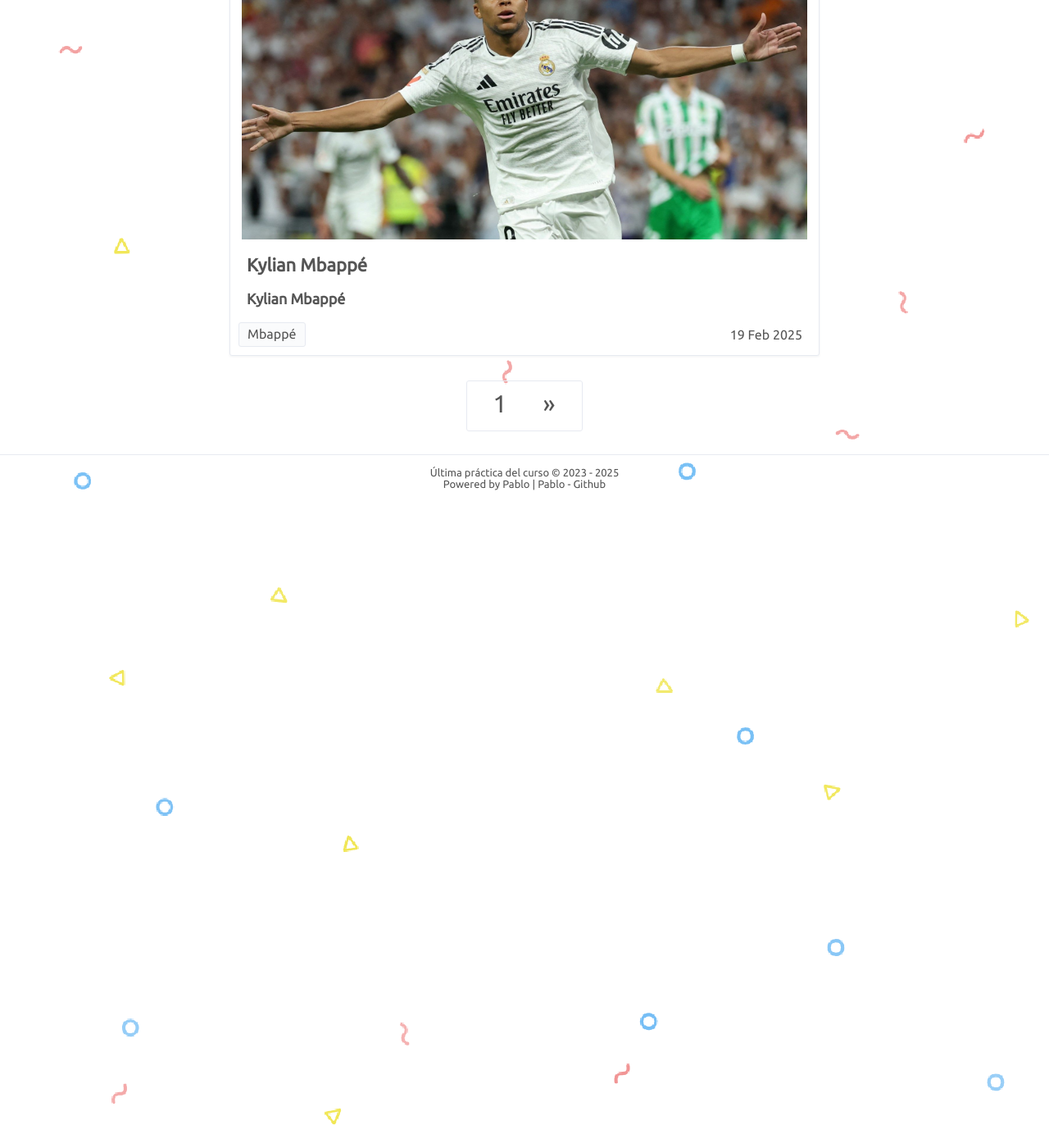
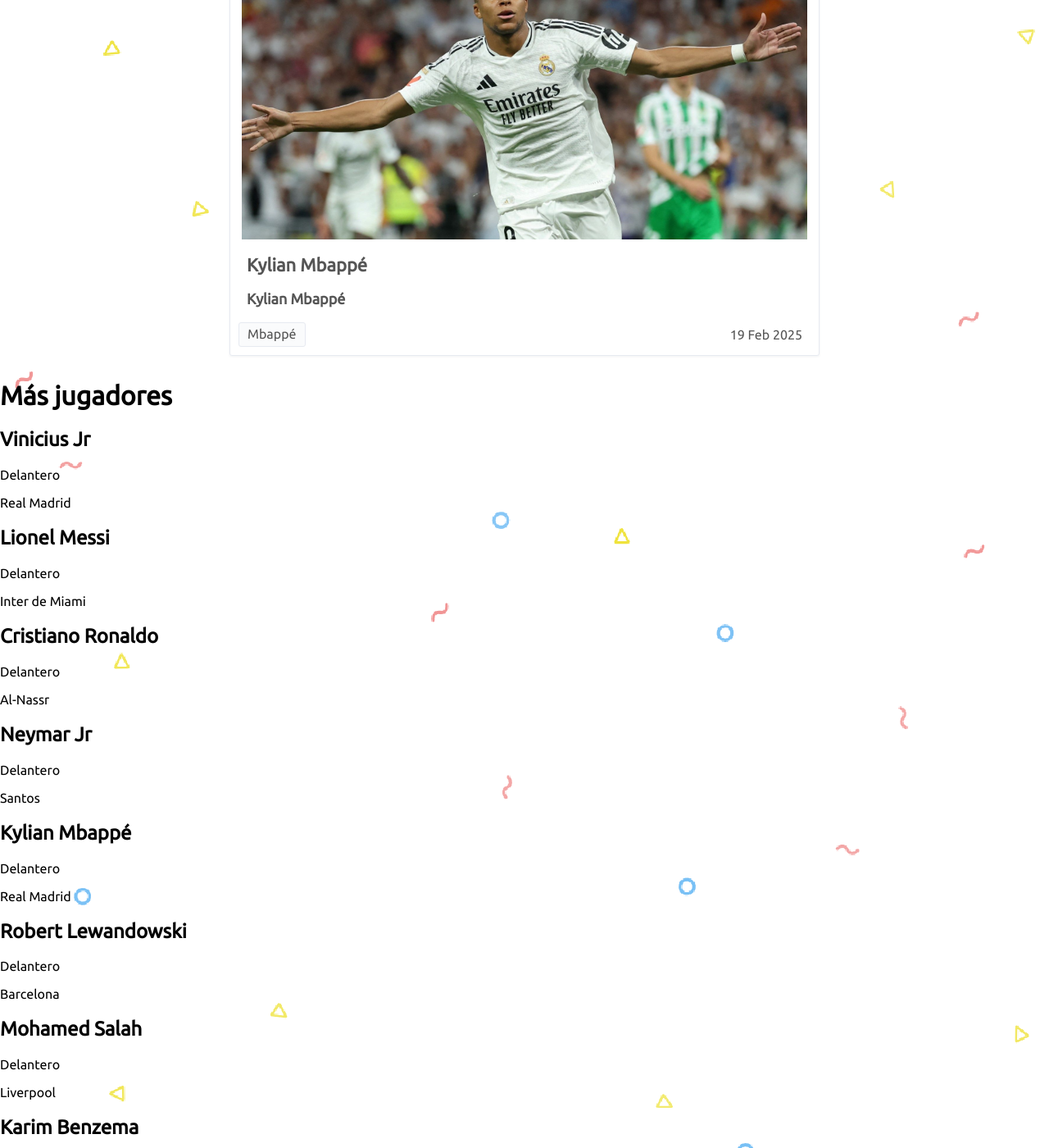
Before and after one commit to pabloap7/pabloap7.github.io, a Jekyll site: the page built from index.html, in a window 1280 px wide and 1400 px high, scrolled down 1018 px. Shown: the whole window at 82% size. Built offline with Jekyll 4.4.1, drawn with Linux system fonts in a browser that asks for light colours; comment, search, counter and statistics services are not loaded; some of the changed text lies outside the part shown.

Commit message:
Add player data and update footer links

```diff
--- /dev/null
+++ b/_data/jugadores.json
@@ -0,0 +1,50 @@
+[
+    {
+        "nombre": "Vinicius Jr",
+        "posicion": "Delantero",
+        "nacionalidad": "Brasil",
+        "equipo": "Real Madrid"
+    },
+    {
+        "nombre": "Lionel Messi",
+        "posicion": "Delantero",
+        "nacionalidad": "Argentina",
+        "equipo": "Inter de Miami"
+    },
+    {
+        "nombre": "Cristiano Ronaldo",
+        "posicion": "Delantero",
+        "nacionalidad": "Portugal",
+        "equipo": "Al-Nassr"
+    },
+    {
+        "nombre": "Neymar Jr",
+        "posicion": "Delantero",
+        "nacionalidad": "Brasil",
+        "equipo": "Santos"
+    },
+    {
+        "nombre": "Kylian Mbappé",
+        "posicion": "Delantero",
+        "nacionalidad": "Francia",
+        "equipo": "Real Madrid"
+    },
+    {
+        "nombre": "Robert Lewandowski",
+        "posicion": "Delantero",
+        "nacionalidad": "Polonia",
+        "equipo": "Barcelona"
+    },
+    {
+        "nombre": "Mohamed Salah",
+        "posicion": "Delantero",
+        "nacionalidad": "Egipto",
+        "equipo": "Liverpool"
+    },
+    {
+        "nombre": "Karim Benzema",
+        "posicion": "Delantero",
+        "nacionalidad": "Francia",
+        "equipo": "Al-Ittihad"
+    }
+]
--- a/_includes/footer.html
+++ b/_includes/footer.html
@@ -8,5 +8,5 @@
   {% endunless %}
   {{ current }}
   <br>
-  Powered by <a href="https://www.jekyll.com.cn/">Pablo</a> | <a href="https://github.com/pabloap7">Pablo - Github</a></span>
+  Powered by <a href="https://github.com/pabloap7">Pablo Arriola</a> | <a href="https://github.com/pabloap7/pabloap7.github.io">Repositorio</a></span>
 </footer>
--- a/index.html
+++ b/index.html
@@ -13,6 +13,13 @@
     <ul class="post-list">
       {% include posts_paginator.html %}
     </ul>
+  <h1>Más jugadores</h1>
+  {% for jugadores in site.data.jugadores %}
+    <h2>{{ jugadores.nombre }}</h2>
+    <p>{{ jugadores.posicion }}</p>
+    <p>{{ jugadores.edad }}</p>
+    <p>{{ jugadores.equipo }}</p>
+  {% endfor %}
 </main>
 {% include pageNav.html %}
 {% include footer.html %}
```
